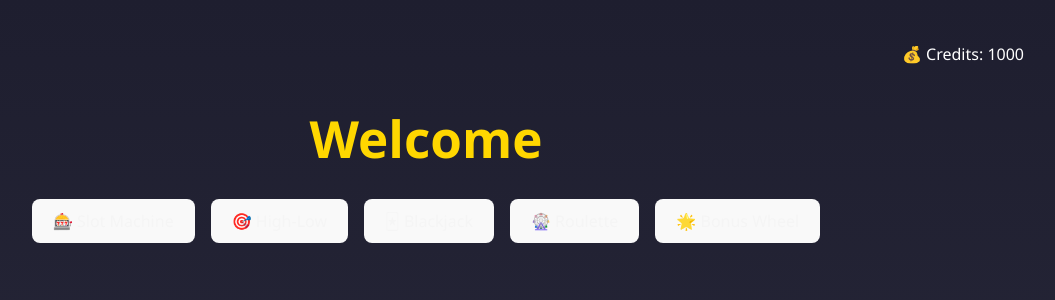
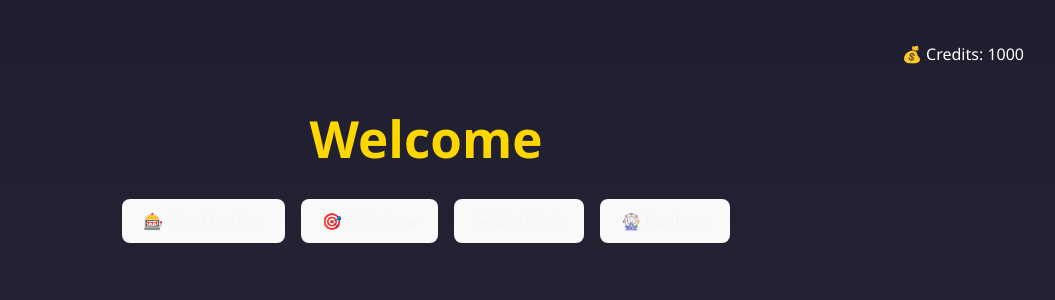
Before and after one commit to Monsterelch0/Projekt-Web-Entwicklung, a React (Vite) app in the folder frontend/: page /home in a window 1280 px wide. Shown: the top 300 px of the page, without its empty margins (214-1269 px from the left). Built offline with nearby package versions, Linux system fonts and the light colour scheme.

Commit message:
Removed unused Factory

```diff
--- a/frontend/src/components/HomePage.tsx
+++ b/frontend/src/components/HomePage.tsx
@@ -44,8 +44,7 @@ class GameFactory {
       { id: 'slots', name: 'Slot Machine', icon: '🎰' },
       { id: 'high-low', name: 'High-Low', icon: '🎯' },
       { id: 'blackjack', name: 'Blackjack', icon: '🃏' },
-      { id: 'roulette', name: 'Roulette', icon: '🎡' }, // NEU
-      { id: 'bonus-wheel', name: 'Bonus Wheel', icon: '🌟' }, // NEU
+      { id: 'roulette', name: 'Roulette', icon: '🎡' },
     ];
   }
 }
```
